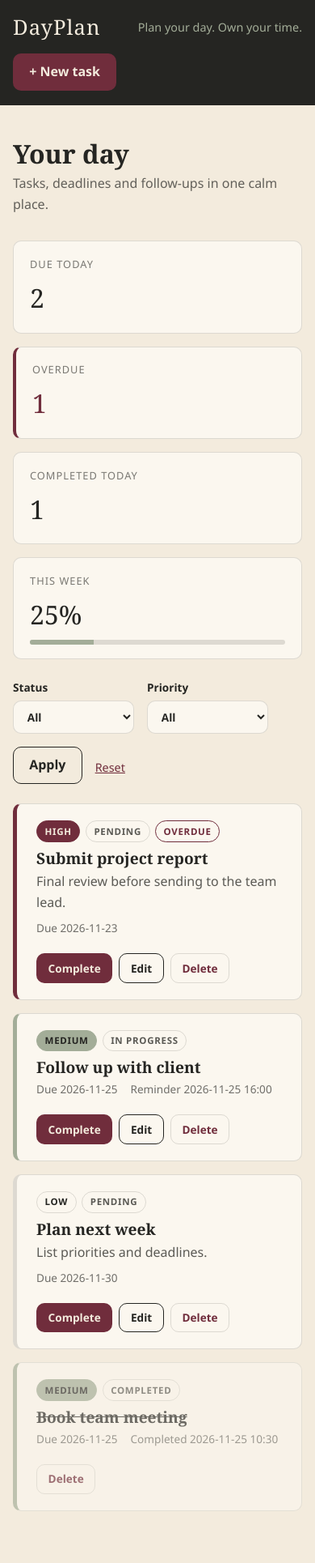
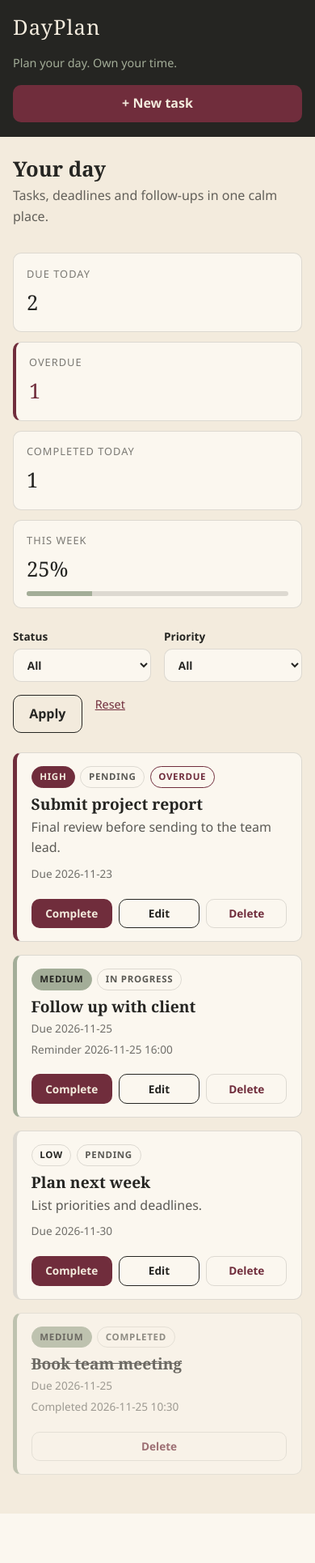
Before and after one commit to dayplan-development/dayplan, a Flask app: page / in a window 390 px wide. Shown: the whole page at 81% size. After the commit the page ends 1869 px from the top, so only its background shows below. Run offline with Flask 3, Linux system fonts and the light colour scheme.

Commit message:
Add responsive layout and flash message styles

```diff
--- a/static/css/style.css
+++ b/static/css/style.css
@@ -255,3 +255,53 @@ h1, h2, h3 {
 }
 
 .form-actions { display: flex; gap: 0.75rem; flex-wrap: wrap; padding-top: 0.5rem; }
+/* Flash messages */
+.flash-stack { display: grid; gap: 0.5rem; margin-bottom: 1.5rem; }
+
+.flash {
+  margin: 0;
+  padding: 0.75rem 1rem;
+  border-radius: var(--radius);
+  border: 1px solid var(--line);
+  border-left: 4px solid var(--sage);
+  background: var(--surface);
+  font-size: 0.9rem;
+}
+
+.flash-error,
+.flash-danger { border-left-color: var(--burgundy); color: var(--burgundy); }
+
+/* Tablet and below */
+@media (max-width: 720px) {
+  .page { padding: 1.5rem 0 3rem; }
+  .page-intro h2 { font-size: 1.6rem; }
+
+  .header-inner { flex-direction: column; align-items: flex-start; }
+  .header-inner .btn { align-self: stretch; text-align: center; }
+
+  .summary-grid { grid-template-columns: repeat(2, 1fr); gap: 0.75rem; }
+  .stat { padding: 0.9rem 1rem; }
+  .stat-value { font-size: 1.6rem; }
+
+  .filters { align-items: stretch; }
+  .filters label { flex: 1 1 140px; }
+  .filters select { width: 100%; min-width: 0; }
+
+  .task-card { padding: 1rem 1.1rem; }
+  .task-actions { width: 100%; }
+  .task-actions .btn { flex: 1; text-align: center; }
+
+  .form-card { padding: 1.25rem; }
+  .form-actions .btn { flex: 1; text-align: center; }
+}
+
+/* Small phones */
+@media (max-width: 420px) {
+  .summary-grid { grid-template-columns: 1fr; }
+  .task-meta { flex-direction: column; gap: 0.25rem; }
+}
+
+/* Respect users who prefer less motion */
+@media (prefers-reduced-motion: reduce) {
+  * { transition: none !important; animation: none !important; }
+}
--- a/templates/base.html
+++ b/templates/base.html
@@ -15,7 +15,17 @@
     </div>
   </header>
 
-  <main class="container page">
+    <main class="container page">
+    {% with messages = get_flashed_messages(with_categories=true) %}
+      {% if messages %}
+      <div class="flash-stack">
+        {% for category, message in messages %}
+        <p class="flash flash-{{ category }}" role="status">{{ message }}</p>
+        {% endfor %}
+      </div>
+      {% endif %}
+    {% endwith %}
+
     {% block content %}{% endblock %}
   </main>
 </body>
```
